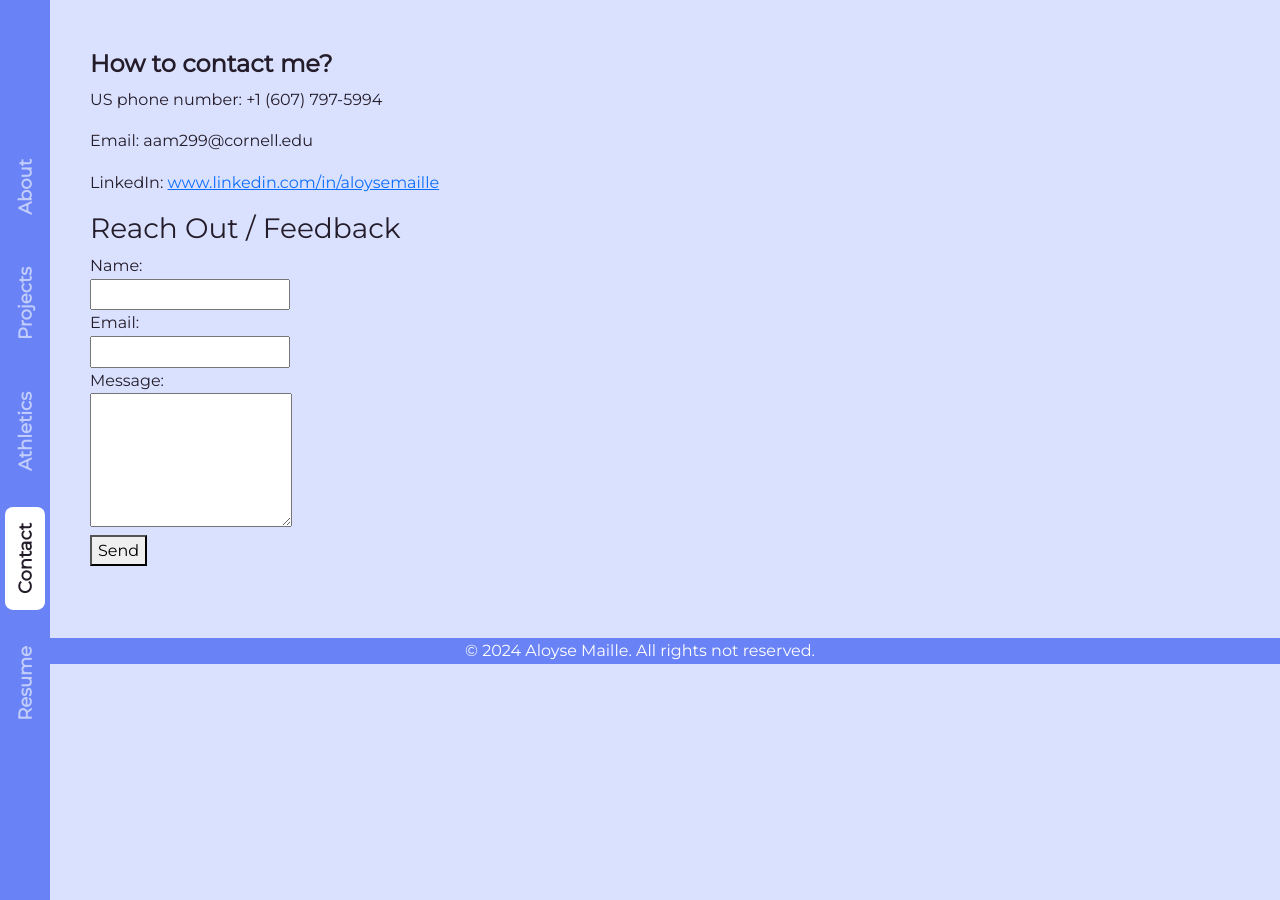
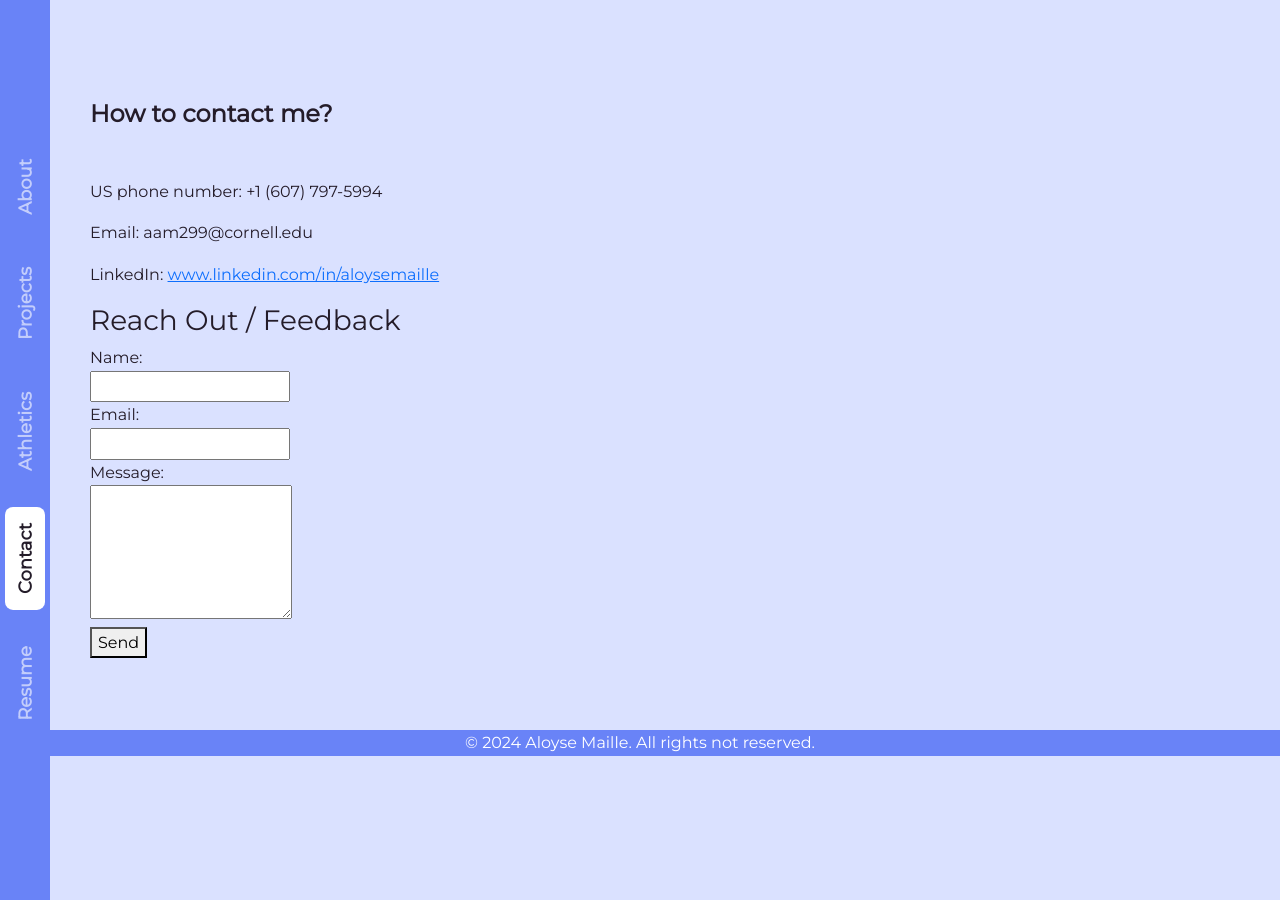
Before and after one commit to aloysemaille/AloyseMaillePortfolio, a Jekyll site: the page built from _pages/contact.md, in a window 1280 px wide. Built offline with Jekyll 4.4.1, drawn with Linux system fonts in a browser that asks for light colours; some web fonts are replaced.

Commit message:
contact style

```diff
--- a/_sass/custom.scss
+++ b/_sass/custom.scss
@@ -313,4 +313,16 @@ main.container {
   color: #241c29; // or your preferred color
   justify-content: center;
   margin-top: 50px;
+  margin-bottom: 50px;
 }
+
+.contact-section h2 {
+  font-family: 'Montserrat';
+  font-weight: bold;
+  font-size: 1.5rem;
+  margin-left: 0;
+  color: #241c29; // or your preferred color
+  justify-content: center;
+  margin-top: 100px;
+  margin-bottom: 50px;
+}
```
